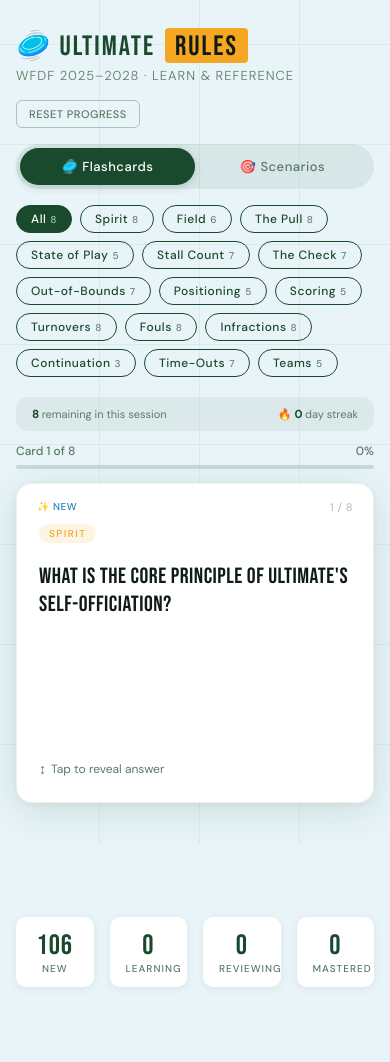
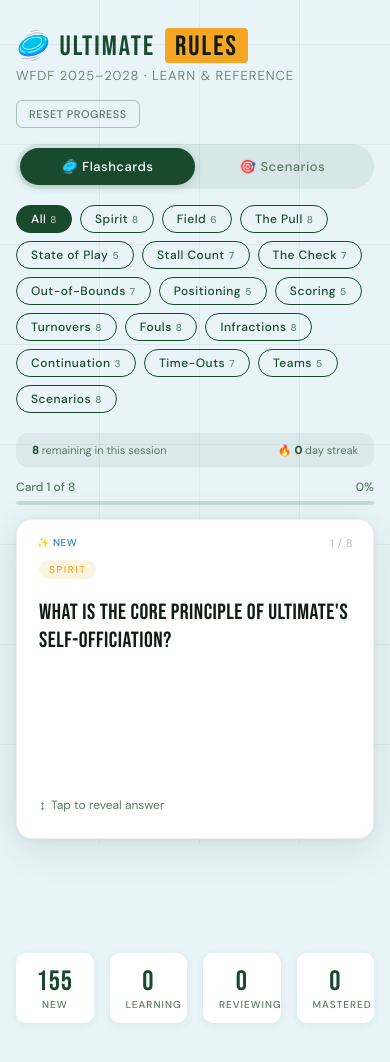
Before and after one commit to PaulNussey/ultimate-rules, a plain HTML site: page index.html in a window 390 px wide. Before the commit the page ends 1027 px from the top, so only its background shows below. Drawn offline with Linux system fonts and the light colour scheme.

Commit message:
Add files via upload

```diff
--- a/index.html
+++ b/index.html
@@ -298,6 +298,19 @@
     line-height: 1.25;
     flex: 1;
   }
+
+  /* Scenario cards have HTML content with their own typography.
+     Reset the inherited Bebas Neue styling so inline styles can take over. */
+  .card-question:has(strong), .card-question:has(em) {
+    font-family: 'DM Sans', sans-serif;
+    font-size: 14px;
+    letter-spacing: normal;
+    line-height: 1.5;
+  }
+
+  /* Make cards expand for longer scenario content */
+  .card.is-scenario { min-height: 420px; }
+  .card.is-scenario .card-face { min-height: 420px; }
 
   .card-hint {
     font-size: 12px;
@@ -1375,6 +1388,57 @@
     },
   },
 };
+
+/* ========== SCENARIO CARDS (auto-generated from decision trees) ==========
+   Every path through every tree becomes a flashcard in the "Scenarios" category.
+   Front = setup narrative + "What's the ruling?"
+   Back = correct ruling + detail + rule refs */
+
+function extractPaths(tree, nodeId, choices, out) {
+  const node = tree.nodes[nodeId];
+  if (node.type === 'o') {
+    out.push({ outcomeId: nodeId, choices: [...choices], outcome: node });
+    return;
+  }
+  for (const ans of node.answers) {
+    extractPaths(tree, ans.next, [...choices, { q: node.text, a: ans.label }], out);
+  }
+}
+
+function buildScenarioCards() {
+  const cards = [];
+  for (const treeId in TREES) {
+    const tree = TREES[treeId];
+    const paths = [];
+    extractPaths(tree, tree.root, [], paths);
+    paths.forEach((path, i) => {
+      const narrative = path.choices
+        .map((c, idx) => `<strong>Q${idx + 1}:</strong> ${c.q}<br><em style="color:rgba(26,74,46,0.7);">&rarr; ${c.a}</em>`)
+        .join('<br><br>');
+      const frontText = `<div style="font-family:'DM Sans',sans-serif;font-size:13px;font-weight:400;color:var(--muted);letter-spacing:0;text-transform:none;line-height:1.55;margin-bottom:14px;">
+          <strong style="color:var(--grass);font-weight:600;display:block;margin-bottom:8px;text-transform:uppercase;font-size:11px;letter-spacing:1.5px;">Scenario: ${tree.title}</strong>
+          ${narrative}
+        </div>
+        <div style="font-family:'Bebas Neue',sans-serif;font-size:clamp(20px,3.8vw,28px);letter-spacing:0.5px;color:var(--ink);line-height:1.2;">What is the correct ruling?</div>`;
+      const rulesHTML = path.outcome.rules.map(r => `<span class="rule-ref" style="margin-right:6px;">Rule ${r}</span>`).join('');
+      const backText = `<strong style="font-size:18px;display:block;margin-bottom:10px;">${path.outcome.result}</strong>
+        ${path.outcome.detail}
+        <div style="margin-top:14px;">${rulesHTML}</div>`;
+
+      cards.push({
+        id: `scn::${treeId}::${path.outcomeId}::${i}`,
+        cat: 'Scenarios',
+        q: frontText,
+        a: backText,
+        isScenario: true,
+      });
+    });
+  }
+  return cards;
+}
+
+const SCENARIO_CARDS = buildScenarioCards();
+ALL_CARDS.push(...SCENARIO_CARDS);
 
 /* ========== SRS (simplified SM-2) ========== */
 const STORAGE_KEY = 'wfdf-flashcards-v1';
@@ -1552,7 +1616,8 @@
   const p = getProg(card.id);
   document.getElementById('front-tag').textContent = card.cat;
   document.getElementById('back-tag').textContent = card.cat;
-  document.getElementById('front-q').textContent = card.q;
+  document.getElementById('front-q')[card.isScenario ? 'innerHTML' : 'textContent'] = card.q;
+  document.getElementById('card').classList.toggle('is-scenario', !!card.isScenario);
   document.getElementById('back-a').innerHTML = card.a;
   document.getElementById('card-num').textContent = `${current + 1} / ${deck.length}`;
 
```
